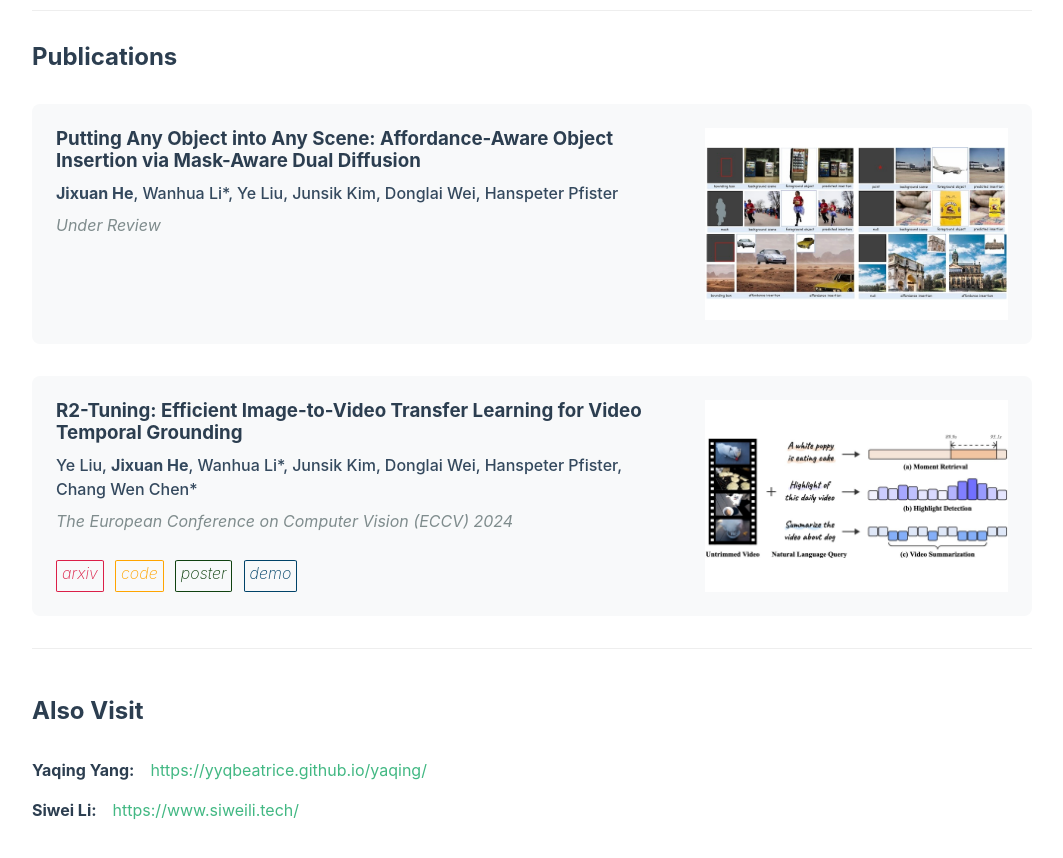
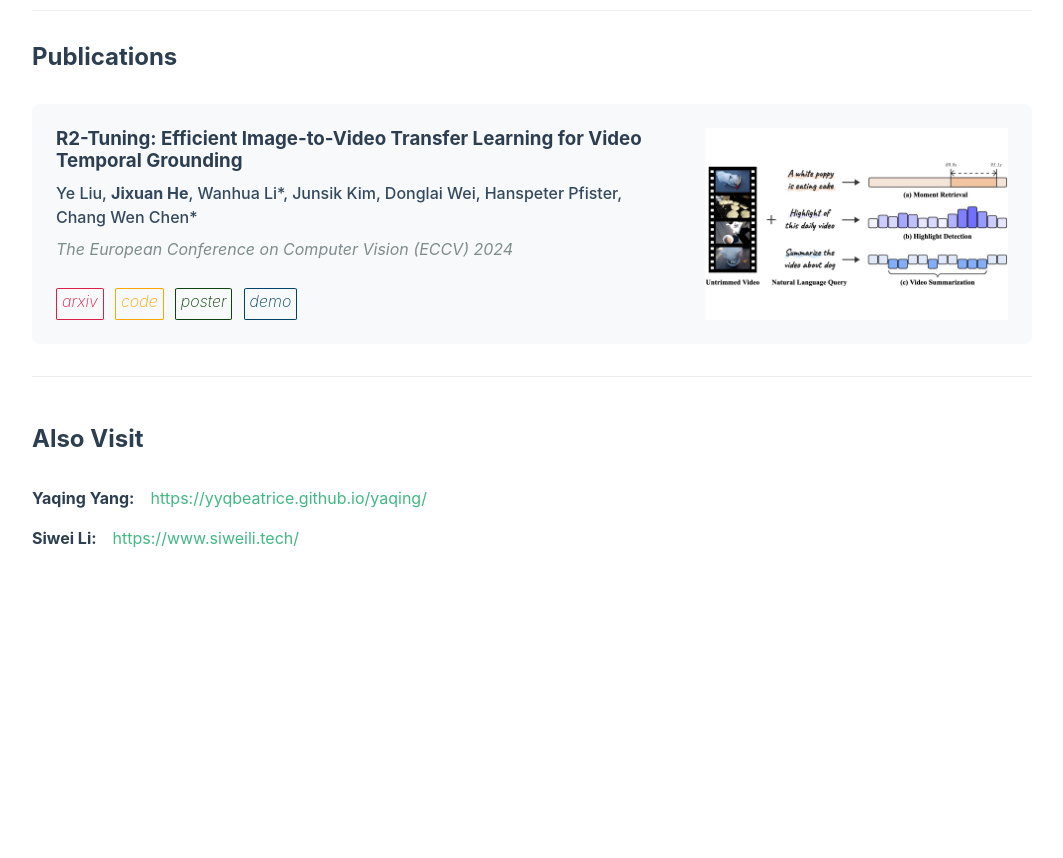
Before and after one commit to KaKituken/home, a Vue app: page / in a window 1280 px wide. Shown: the part 880-1738 px from the top of the page, without its empty margins (108-1171 px from the left). After the commit the page ends 1510 px from the top, so only its background shows below. Built offline with nearby package versions, Linux system fonts and the light colour scheme.

Commit message:
fix: pub

```diff
--- a/src/components/Publications.vue
+++ b/src/components/Publications.vue
@@ -8,18 +8,18 @@ function openImage(url) {
 }
 
 const publications = [
-  {
-    title: "Putting Any Object into Any Scene: Affordance-Aware Object Insertion via Mask-Aware Dual Diffusion",
-    authors: "<strong>Jixuan He</strong>, Wanhua Li*, Ye Liu, Junsik Kim, Donglai Wei, Hanspeter Pfister",
-    journal: "Under Review",
-    year: null,
-    preview: `${import.meta.env.BASE_URL}assets/he2024affordance.jpg`,
-    arxiv: null,
-    code: null,
-    project: null,
-    demo: null,
-    poster: null
-  },
+  // {
+  //   title: "Putting Any Object into Any Scene: Affordance-Aware Object Insertion via Mask-Aware Dual Diffusion",
+  //   authors: "<strong>Jixuan He</strong>, Wanhua Li*, Ye Liu, Junsik Kim, Donglai Wei, Hanspeter Pfister",
+  //   journal: "Under Review",
+  //   year: null,
+  //   preview: `${import.meta.env.BASE_URL}assets/he2024affordance.jpg`,
+  //   arxiv: null,
+  //   code: null,
+  //   project: null,
+  //   demo: null,
+  //   poster: null
+  // },
   {
     title: "R2-Tuning: Efficient Image-to-Video Transfer Learning for Video Temporal Grounding",
     authors: "Ye Liu, <strong>Jixuan He</strong>, Wanhua Li*, Junsik Kim, Donglai Wei, Hanspeter Pfister, Chang Wen Chen*",
```
Also changed, not shown: 1 other file (tests, documents, lock files or other folders).
